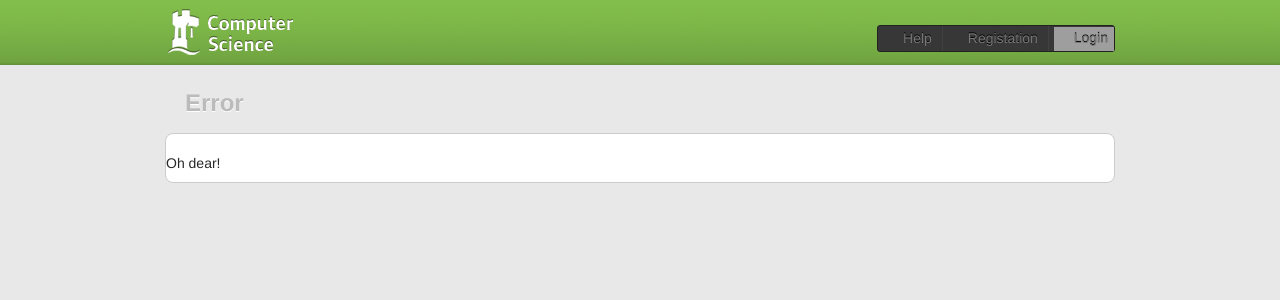
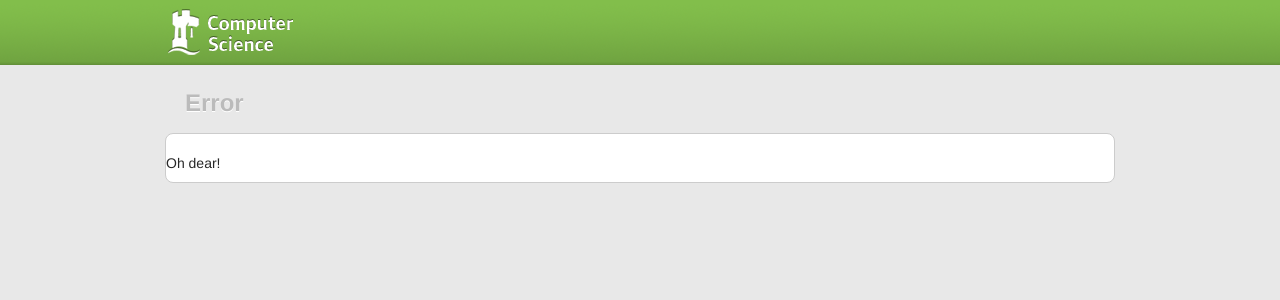
Before and after one commit to robgolding/myuni, a Django app: template myuni/templates/500.html in a window 1280 px wide. Shown: the top 300 px of the page. Run offline with Django 3.2, Linux system fonts and the light colour scheme; the template is opened without the code that fills it, so the values that code supplies are empty; parts of the project's set-up code (start-up, migrations or seed data) failed here and were passed over; grey boxes are pictures that could not be loaded.

Commit message:
Fixed 500.html template that was causing unit tests to fail

```diff
--- a/myuni/templates/500.html
+++ b/myuni/templates/500.html
@@ -12,11 +12,6 @@
 		<div id="navigation-container">
 			<div id="navigation">
 				<h1 id="masthead"><span>Computer Science</span></h1>
-				<ul class="secondary">
-						<li class="help first"><a href="{% url colophon %}">Help</a></li>
-						<li class="registration"><a href="">Registation</a></li>
-						<li class="login last"><a href="{% url auth_login %}">Login</a></li>
-				</ul>
 			</div>
 		</div>
 		<div id="content-container">
```
